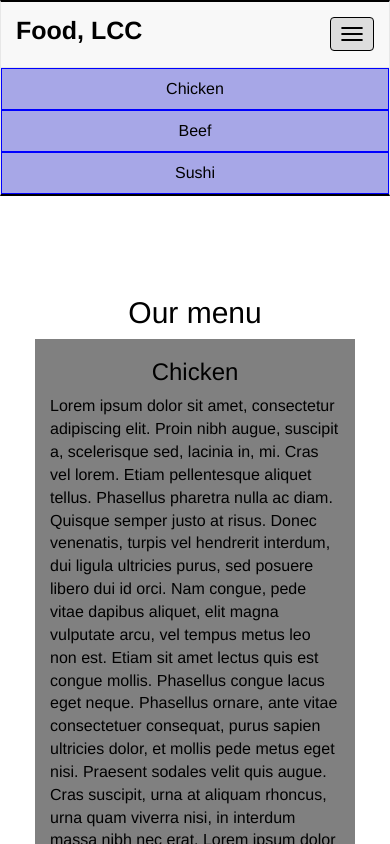
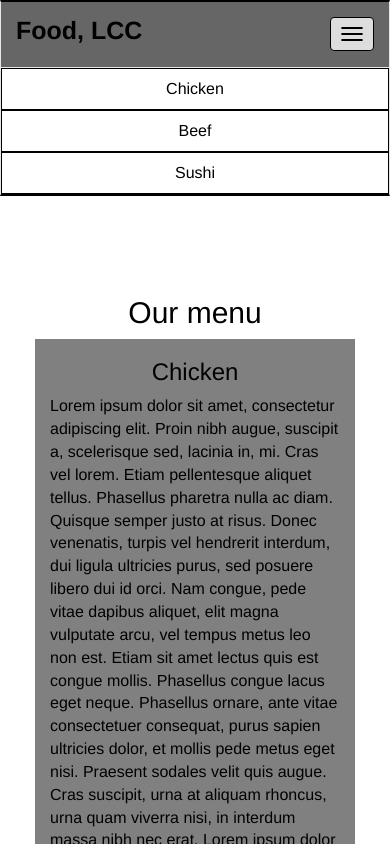
Before and after one commit to ptysiak/coursera, a plain HTML site: page module3-solution/index.html in a window 390 px wide. Both pictures are taken after a click on the button "Toggle navigation". Shown: the top 844 px of the page. Drawn offline with Linux system fonts and the light colour scheme; a script that the page names is missing.

Commit message:
Update styles.css

```diff
--- a/module3-solution/css/styles.css
+++ b/module3-solution/css/styles.css
@@ -11,6 +11,7 @@ body {
 	border-top:2px solid #000;
 	border-bottom:2px solid #000;
 	border-radius:0;
+	background-color:#666666;
 }
 
 .navbar-brand h1 {
@@ -27,17 +28,17 @@ body {
   margin:0px;
 }
 #nav-list a:hover {
-  background-color:#a7e7e7;
+  background-color:#d9d9d9;
 }
 #nav-list a {
   text-align:center;
-  background-color:#a7a7e7;
-  border:1px solid blue;
-  color:black;
+  background-color:#fff;
+  border:1px solid #000;
+  color:#000;
 }
 
 .navbar-header button.navbar-toggle, .navbar-header .icon-bar{
-  border:1px solid black;
+  border:1px solid #000;
 }
 .navbar-header button.navbar-toggle {
   clear:both;
@@ -58,7 +59,4 @@ h2 {
 	margin-left:20px;
 	margin-right:20px;
 }
-#nav-list li:nth-child(3) {
-  border-bottom-width:0;
 }
-}
```
